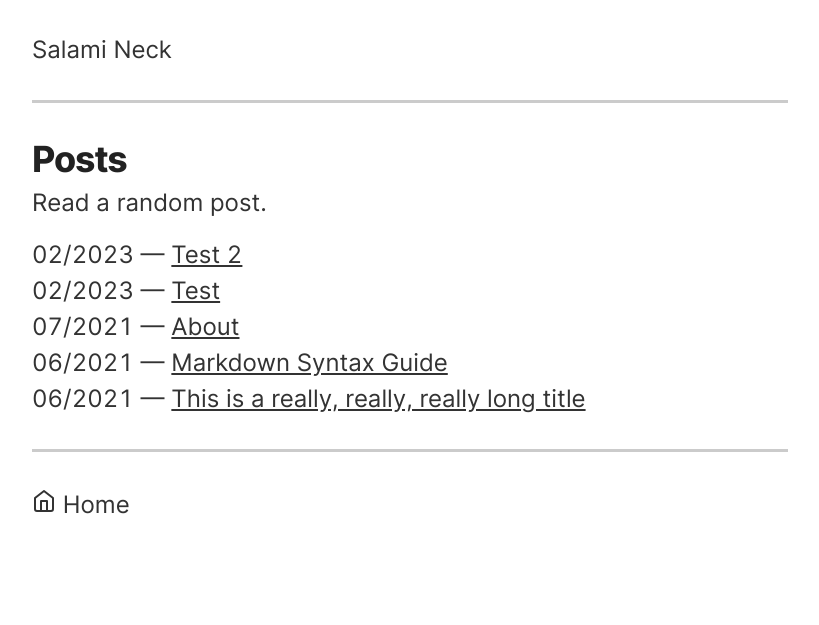
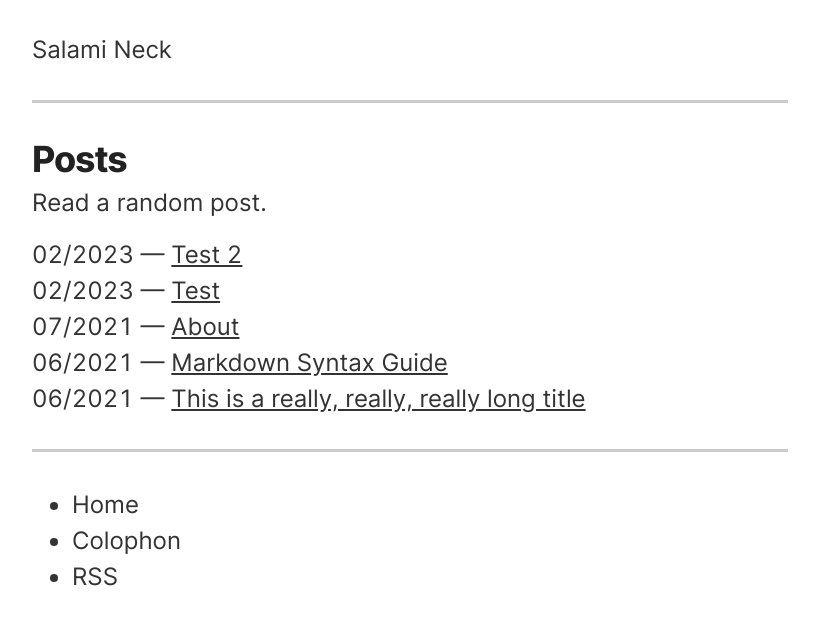
Before and after one commit to ajpwalser/ajpwalser.github.io, a Jekyll site: the page built from index.html, in a window 1280 px wide. Shown: the top 625 px of the page, without its empty margins (230-1049 px from the left). Built offline with Jekyll 4.4.1, drawn with Linux system fonts in a browser that asks for light colours.

Commit message:
Update index.html

```diff
--- a/index.html
+++ b/index.html
@@ -17,7 +17,11 @@ description:
 <footer>
 <p class="footer">
   <nav>
-    <a href="/">{% include icon/home.svg %}<span>Home</span></a>
+    <ul id="menu">
+        <li><a href="/">Home</a></li>
+        <li><a href="/colophon">Colophon</a></li>
+        <li><a href="/atom.xml">RSS</a></li>
+    </ul>
   </nav>
 </p>
 </footer>
```
